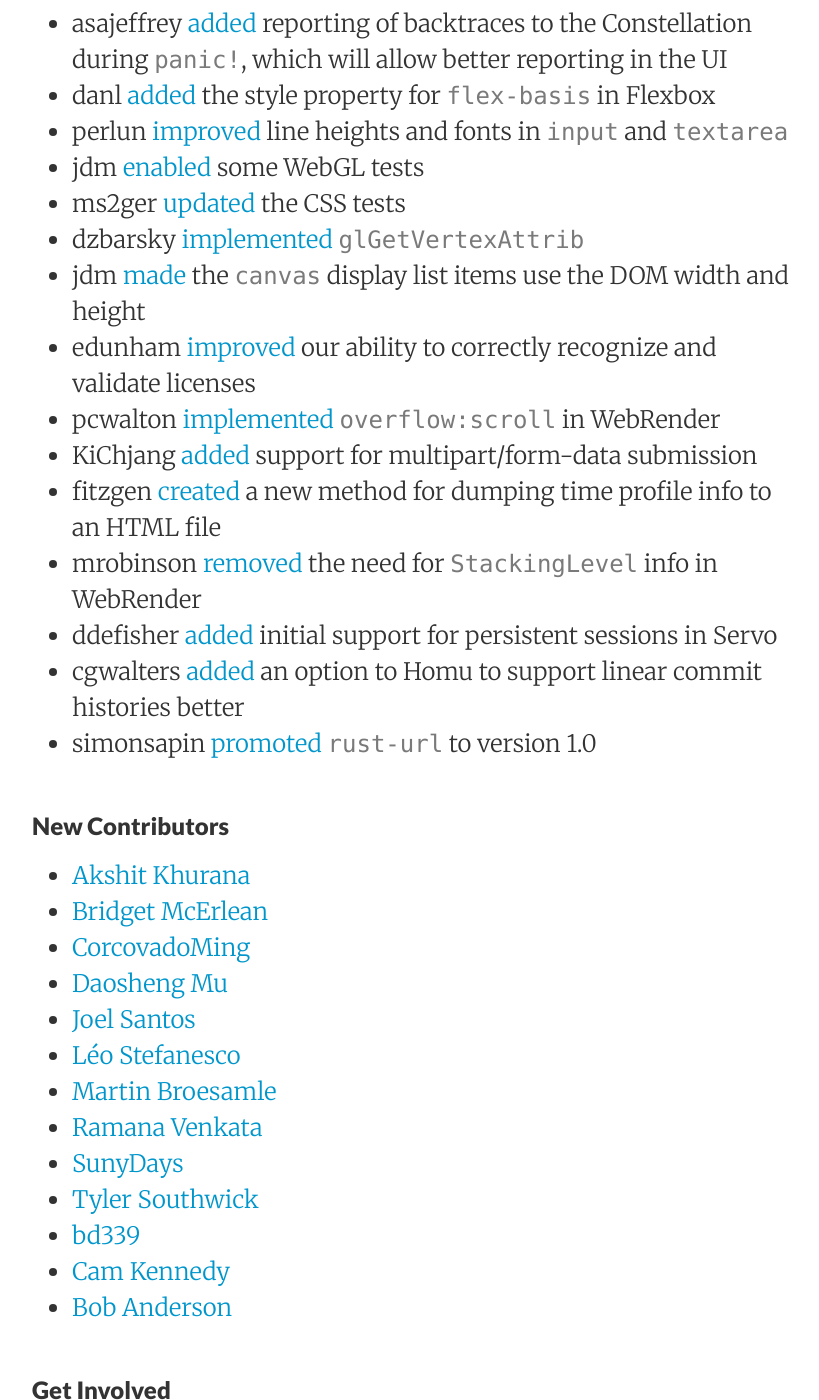
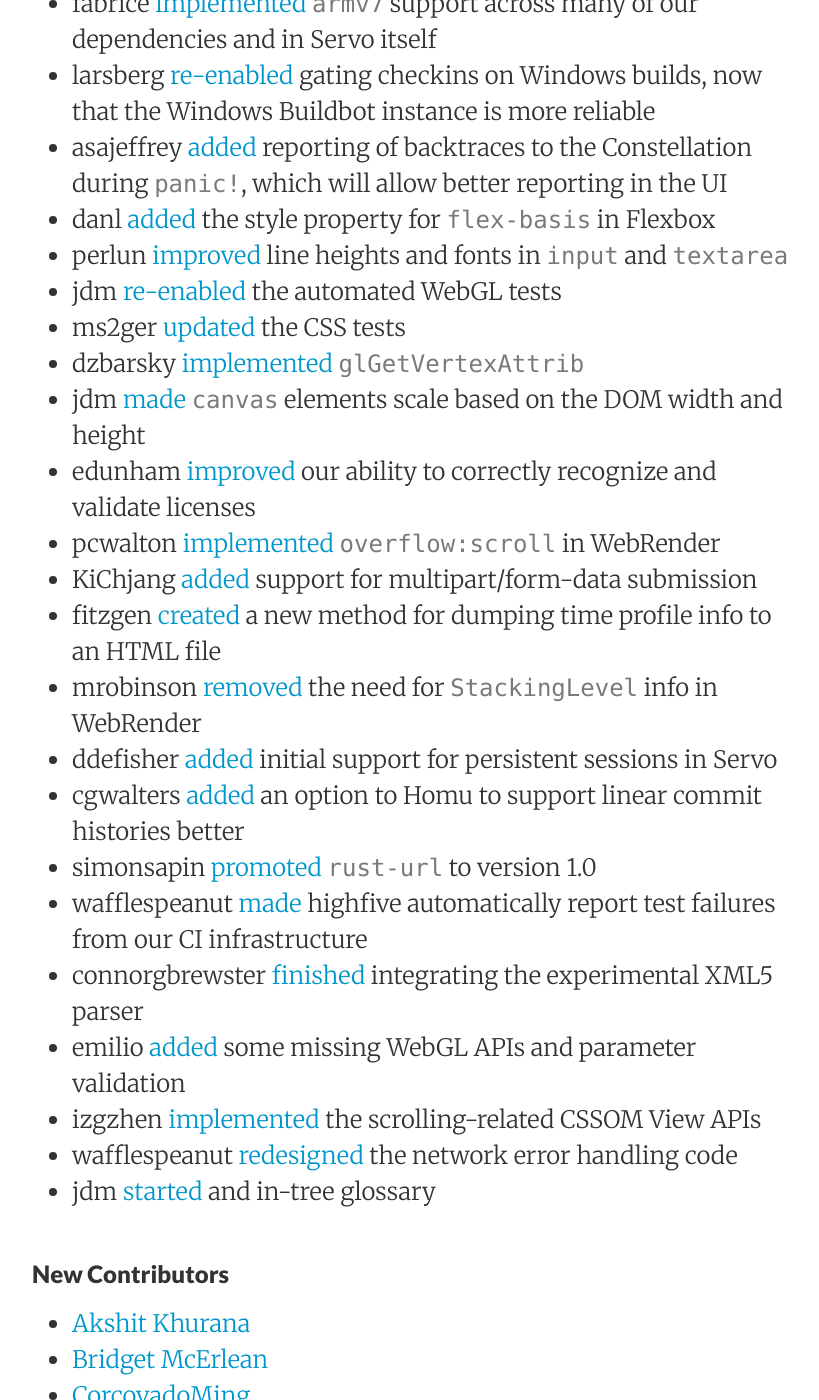
Before and after one commit to servo/blog.servo.org, a Jekyll site: the page built from _posts/2016-05-02-twis-61.md, in a window 1280 px wide and 1400 px high, scrolled down 1247 px. Shown: the whole window, without its empty margins (224-1043 px from the left). Built offline with Jekyll 4.4.1, drawn with Linux system fonts in a browser that asks for light colours; some of the changed text lies outside the part shown.

Commit message:
More stuff!

```diff
--- a/_posts/2016-05-02-twis-61.md
+++ b/_posts/2016-05-02-twis-61.md
@@ -14,6 +14,8 @@
 
 This week's status updates are [here](http://statusupdates.dev.mozaws.net/project/servo).
 
+[Zhen Zhang](https://github.com/izgzhen/) and [Rahul Sharma](https://github.com/creativcoder/) were selected as 2016 GSoC students for Servo! They will be working on the [File API](https://groups.google.com/d/msg/mozilla.dev.servo/-TxazKAXL7M/ptZHxDI7BQAJ) and foundations for [Service Workers](https://groups.google.com/d/msg/mozilla.dev.servo/-cjHbb-PUKs/FB_BsEY2BQAJ) respectively.
+
 ### Notable Additions
 
  - nox [landed](https://github.com/servo/mozjs/pull/78) Windows support in the upgraded SpiderMonkey - now we just need to land it in Servo!
@@ -21,16 +23,16 @@
  - pcwalton [fixed](https://github.com/servo/servo/pull/10936) a bug that was preventing us from hitting 60fps reliably with browser.html and WebRender!
  - mbrubeck [changed](https://github.com/servo/servo/pull/10913) to use the line-breaking algorithm from [Raph Levian](https://github.com/raphlinus)'s `xi-unicode` project
  - frewsxcv [removed](https://github.com/servo/servo/pull/10935) the horrific Dock-thrashing while running the WPT and CSS tests on OSX
- - vramana [implemented](https://github.com/servo/servo/issues/10166) fetch for `file://` URLs
+ - vramana [implemented](https://github.com/servo/servo/pull/10896) fetch support for `file://` URLs
  - fabrice [implemented](https://github.com/servo/skia/pull/92) `armv7` support across many of our dependencies and in Servo itself
  - larsberg [re-enabled](https://github.com/servo/saltfs/pull/339) gating checkins on Windows builds, now that the Windows Buildbot instance is more reliable
  - asajeffrey [added](https://github.com/servo/servo/pull/10824) reporting of backtraces to the Constellation during `panic!`, which will allow better reporting in the UI
  - danl [added](https://github.com/servo/servo/pull/10817) the style property for `flex-basis` in Flexbox
  - perlun [improved](https://github.com/servo/servo/pull/10809) line heights and fonts in `input` and `textarea`
- - jdm [enabled](https://github.com/servo/servo/pull/10806) some WebGL tests
+ - jdm [re-enabled](https://github.com/servo/servo/pull/10806) the automated WebGL tests
  - ms2ger [updated](https://github.com/servo/servo/pull/10803) the CSS tests
  - dzbarsky [implemented](https://github.com/servo/gleam/pull/79) `glGetVertexAttrib`
- - jdm [made](https://github.com/servo/servo/pull/10727) the `canvas` display list items use the DOM width and height
+ - jdm [made](https://github.com/servo/servo/pull/10727) `canvas` elements scale based on the DOM width and height
  - edunham [improved](https://github.com/servo/servo/pull/10715) our ability to correctly recognize and validate licenses
  - pcwalton [implemented](https://github.com/servo/servo/pull/10717) `overflow:scroll` in WebRender
  - KiChjang [added](https://github.com/servo/servo/pull/10712) support for multipart/form-data submission
@@ -39,6 +41,12 @@
  - ddefisher [added](https://github.com/servo/servo/pull/10661) initial support for persistent sessions in Servo
  - cgwalters [added](https://github.com/servo/homu/pull/19) an option to Homu to support linear commit histories better
  - simonsapin [promoted](https://github.com/servo/rust-url/pull/176) `rust-url` to version 1.0
+ - wafflespeanut [made](https://github.com/servo/highfive/pull/86) highfive automatically report test failures from our CI infrastructure
+ - connorgbrewster [finished](https://github.com/servo/servo/pull/10647) integrating the experimental XML5 parser
+ - emilio [added](https://github.com/servo/servo/pull/10443) some missing WebGL APIs and parameter validation
+ - izgzhen [implemented](https://github.com/servo/servo/pull/9968) the scrolling-related CSSOM View APIs
+ - wafflespeanut [redesigned](https://github.com/servo/servo/pull/9942) the network error handling code
+ - jdm [started](https://github.com/servo/servo/pull/10687) and in-tree glossary
 
 ### New Contributors
 
```
Also changed, not shown: other parts of _posts/2016-05-02-twis-61.md (+2 -0 lines).
